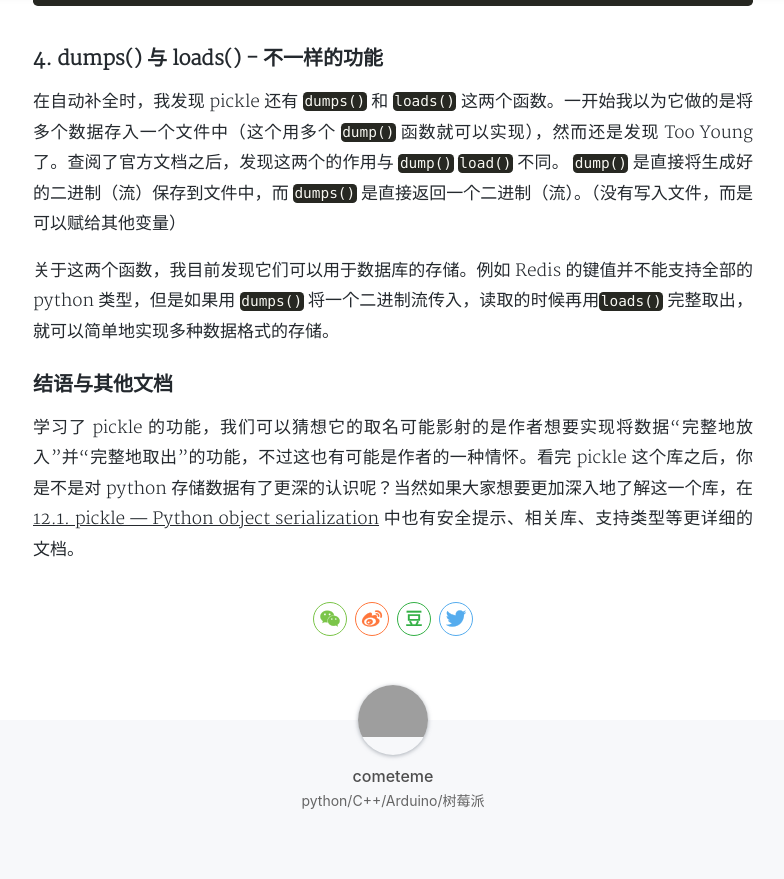
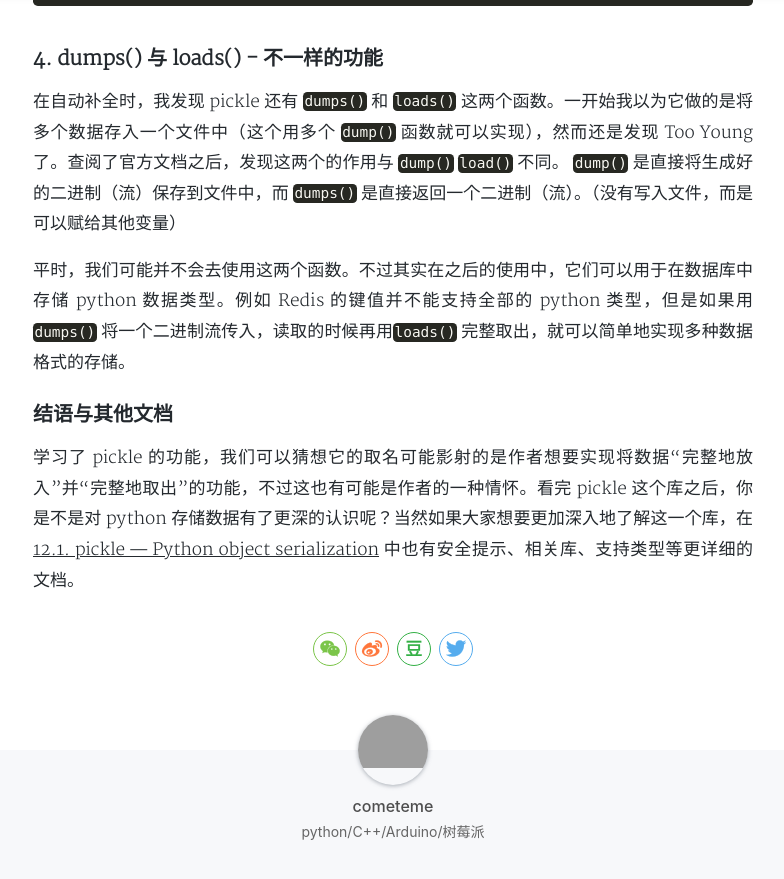
Before and after one commit to cometeme/cometeme.github.io, a Jekyll site: the page built from _posts/2018-08-06-pickle库.md, in a window 1280 px wide and 900 px high, scrolled down 3369 px. Shown: the top 879 px of the window, without its empty margins (247-1031 px from the left). Built offline with Jekyll 4.4.1, drawn with Linux system fonts in a browser that asks for light colours; nearby versions of some CDN libraries; comment, search, counter and statistics services are not loaded; a style sheet for code colours, icons or effects is not loaded.

Commit message:
Update 2018-08-06-pickle库.md

```diff
--- a/_posts/2018-08-06-pickle库.md
+++ b/_posts/2018-08-06-pickle库.md
@@ -91,7 +91,7 @@ pickle 库的神奇之处在于它可以让你免去文件“I/O”中的转换
 
 在自动补全时，我发现 pickle 还有 `dumps()` 和 `loads()` 这两个函数。一开始我以为它做的是将多个数据存入一个文件中（这个用多个 `dump()` 函数就可以实现），然而还是发现 Too Young 了。查阅了官方文档之后，发现这两个的作用与 `dump()` `load()` 不同。 `dump()` 是直接将生成好的二进制（流）保存到文件中，而 `dumps()` 是直接返回一个二进制（流）。（没有写入文件，而是可以赋给其他变量）
 
-关于这两个函数，我目前发现它们可以用于数据库的存储。例如 Redis 的键值并不能支持全部的 python 类型，但是如果用 `dumps()` 将一个二进制流传入，读取的时候再用`loads()` 完整取出，就可以简单地实现多种数据格式的存储。
+平时，我们可能并不会去使用这两个函数。不过其实在之后的使用中，它们可以用于在数据库中存储 python 数据类型。例如 Redis 的键值并不能支持全部的 python 类型，但是如果用 `dumps()` 将一个二进制流传入，读取的时候再用`loads()` 完整取出，就可以简单地实现多种数据格式的存储。
 
 ### 结语与其他文档
 
```
